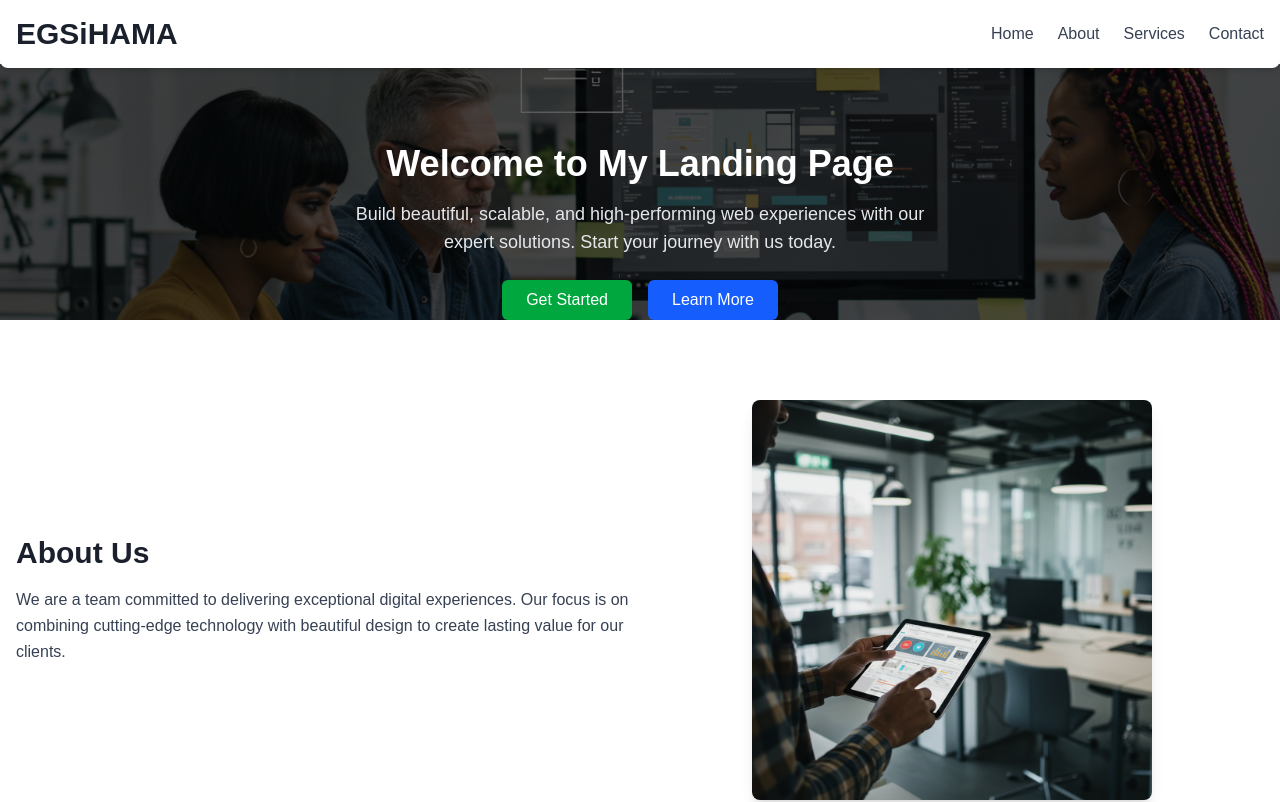
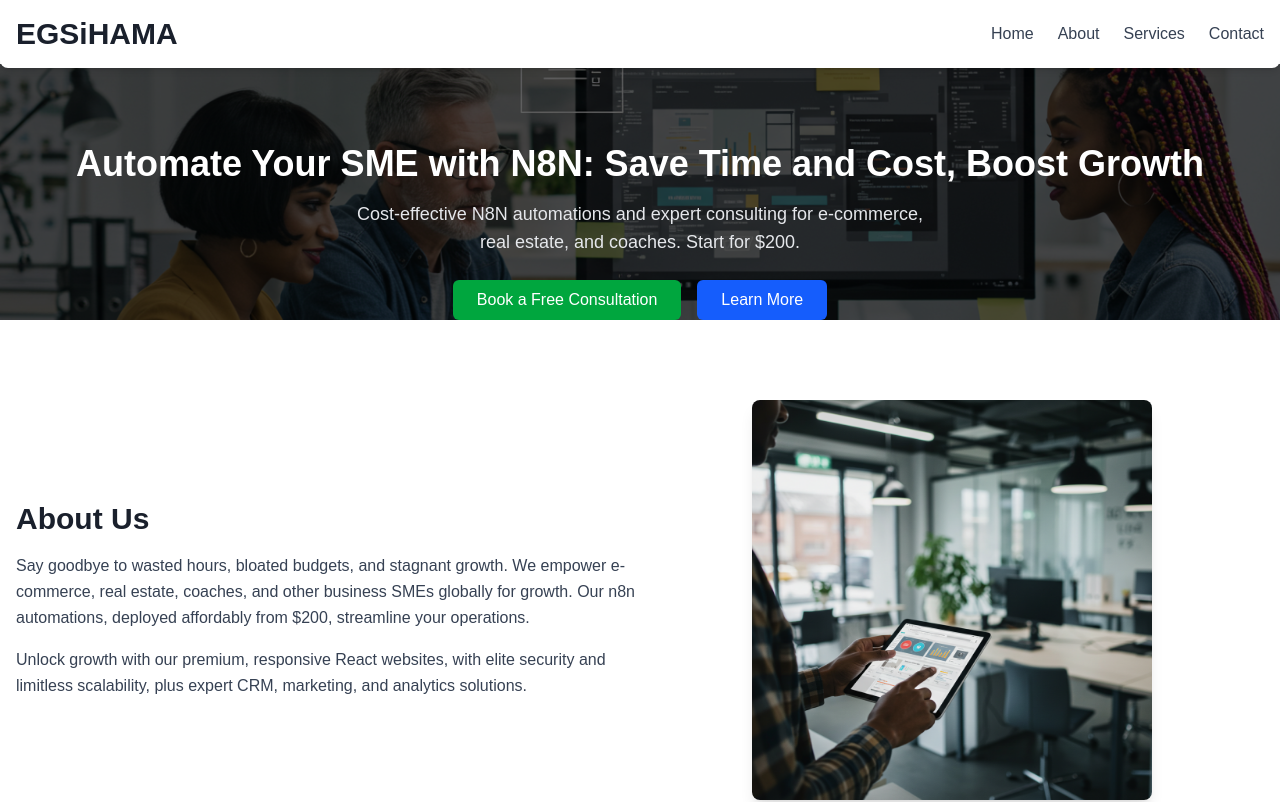
Before and after one commit to EGSIHAMA/egs-ihama-project, a Next.js app: page / in a window 1280 px wide. Shown: the top 802 px of the page. Built offline with nearby package versions, Linux system fonts and the light colour scheme.

Commit message:
bug fixes

```diff
--- a/src/components/About.tsx
+++ b/src/components/About.tsx
@@ -9,10 +9,8 @@ export default function About() {
         {/* Text Section */}
         <div className="md:w-1/2 mb-8 md:mb-0 text-center md:text-left">
           <h2 className="text-3xl font-bold mb-4">About Us</h2>
-          <p className="text-gray-700 leading-relaxed">
-            We are a team committed to delivering exceptional digital experiences.
-            Our focus is on combining cutting-edge technology with beautiful design to create lasting value for our clients.
-          </p>
+          <p className="text-gray-700 leading-relaxed"> Say goodbye to wasted hours, bloated budgets, and stagnant growth. We empower e-commerce, real estate, coaches, and other business SMEs globally for growth. Our n8n automations, deployed affordably from $200, streamline your operations. </p>
+          <p className="text-gray-700 leading-relaxed mt-4"> Unlock growth with our premium, responsive React websites, with elite security and limitless scalability, plus expert CRM, marketing, and analytics solutions.</p>
         </div>
 
         {/* Image Section */}
--- a/src/components/Header.tsx
+++ b/src/components/Header.tsx
@@ -7,6 +7,7 @@ interface HeaderProps {
 export default function Header({title}: HeaderProps) {
   return (
     <header className="w-full p-4 bg-gray-800 text-gray-900 text-center">
+      <meta name="description" content="Egsihama Automation: n8n solutions and consulting for SMEs. Automate leads, build websites, optimize processes from $200." />
       <h1 className="text-3xl font-semibold text-gray-900">{title}</h1>
     </header>
   );
--- a/src/components/Hero.tsx
+++ b/src/components/Hero.tsx
@@ -8,12 +8,12 @@ export default function Hero() {
       <div className="absolute inset-0 bg-black" style={{ opacity: 0.6 }} ></div>
 
       <div className="w-full flex flex-col justify-center items-center text-shadow-2xl relative z-10">
-      <h1 className="text-4xl font-bold mb-4 text-white">Welcome to My Landing Page</h1>
+      <h1 className="text-4xl font-bold mb-4 text-white">Automate Your SME with N8N: Save Time and Cost, Boost Growth</h1>
       <p className="text-lg text-gray-200 mb-6 max-w-xl">
-        Build beautiful, scalable, and high-performing web experiences with our expert solutions. Start your journey with us today.
+      Cost-effective N8N automations and expert consulting for e-commerce, real estate, and coaches. Start for $200.
       </p>
       <div className="flex gap-4">
-        <Button label="Get Started" color="green" />
+        <Button label="Book a Free Consultation" color="green" />
         <Button label="Learn More" color="blue" />
       </div>
 
```
